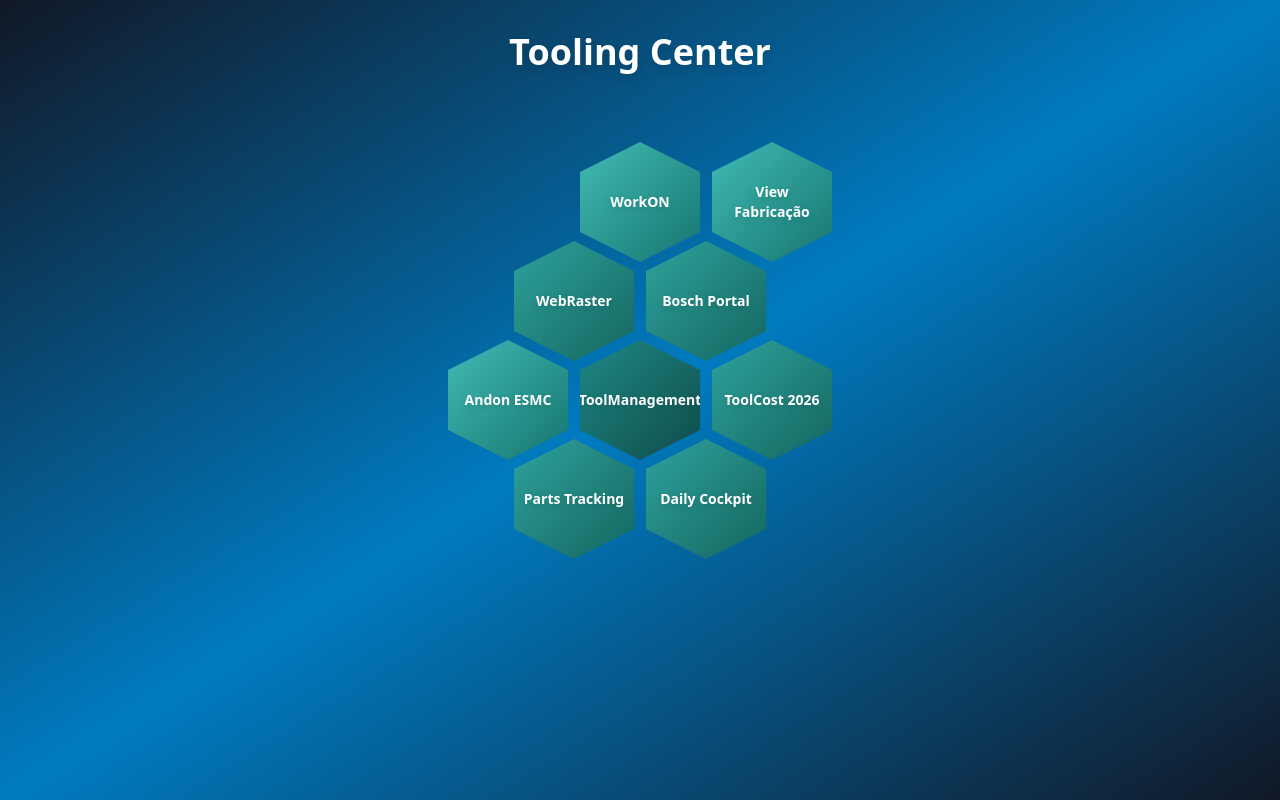
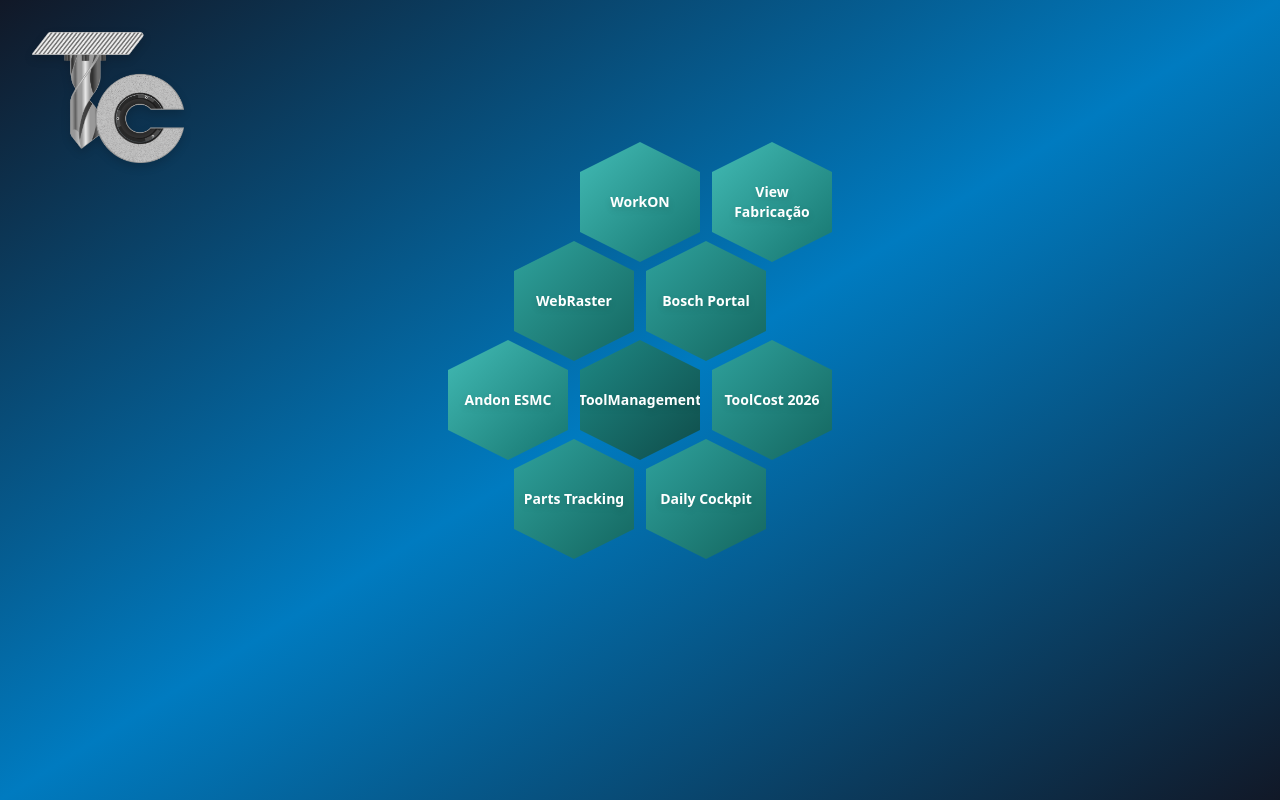
Before and after one commit to JoaoP3dro0808/ColmeiaToolingCenter, a React (Vite) app: page / in a window 1280 px wide. Built offline with nearby package versions, Linux system fonts and the light colour scheme.

Commit message:
Logo added

```diff
--- a/src/components/Colmeia.jsx
+++ b/src/components/Colmeia.jsx
@@ -1,5 +1,6 @@
 import React from 'react';
 import Favo from './Favo';
+import logo from '../images/icon.png';
 
 // Função para gerar coordenadas em espiral hexagonal
 const generateHexCoordinates = (relevance) => {
@@ -70,10 +71,10 @@
         ))}
       </div>
 
-      {/* Título */}
-      <div className="absolute top-8 left-1/2 transform -translate-x-1/2 text-white text-4xl font-bold drop-shadow-lg">
-        Tooling Center
-      </div>
+      {/* Logo */}
+        <div className="absolute top-8 left-8">
+            <img src={logo} alt="Logo" className="w-38 h-27.6 drop-shadow-lg" />
+        </div>
     </div>
   );
 }
```
